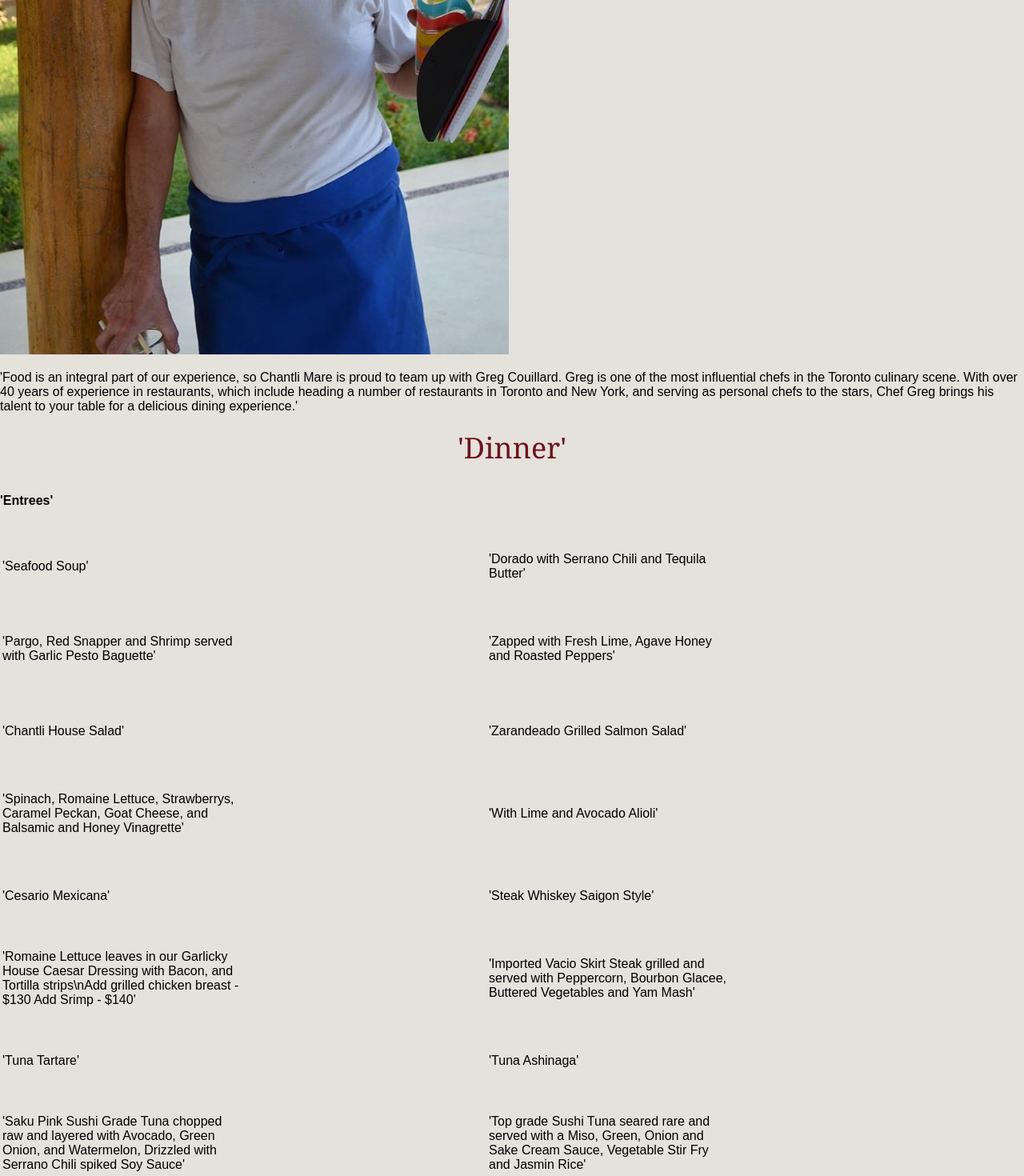
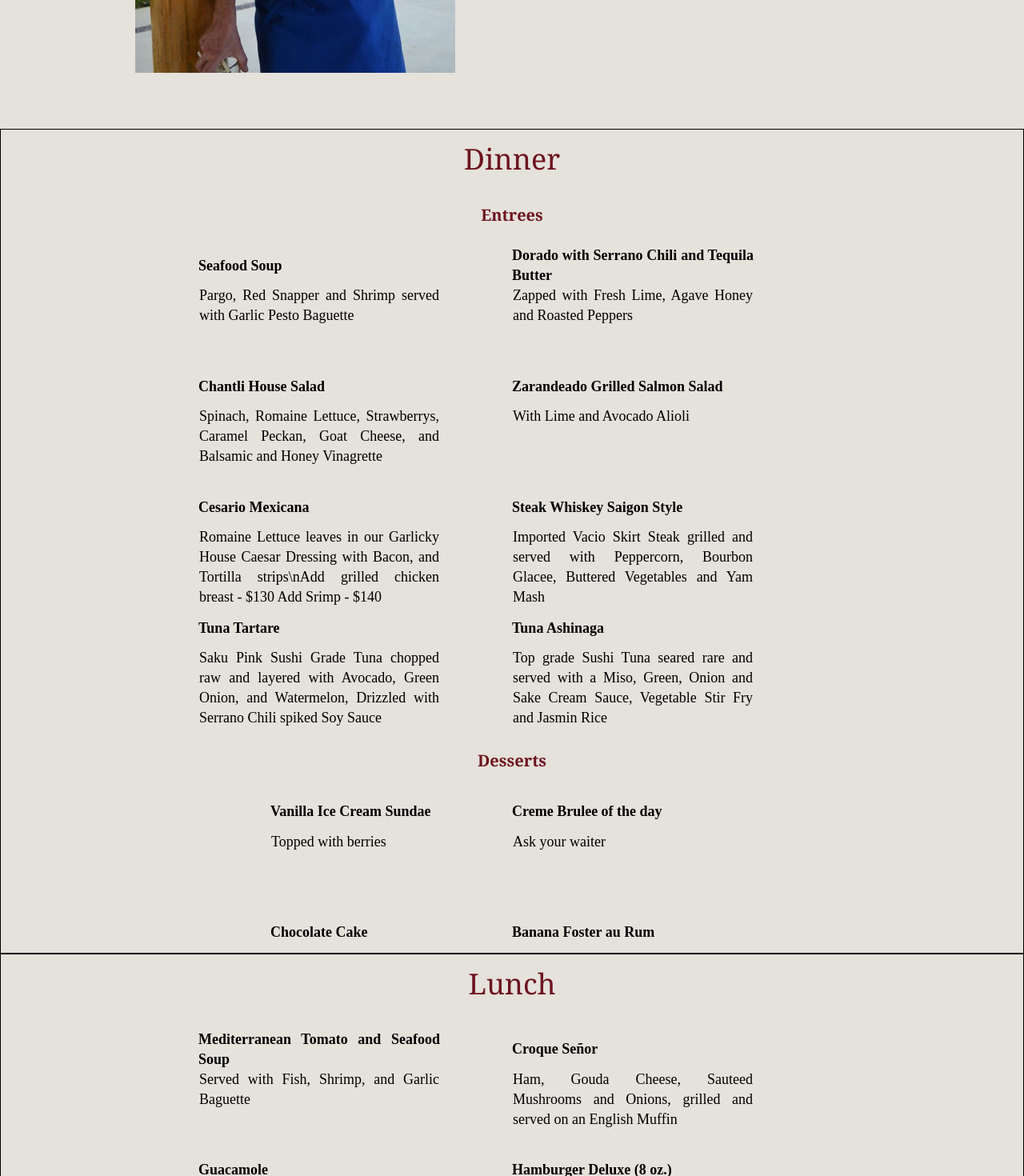
Before and after one commit to jcont12/Chantli-Mare, a React (Create React App) app: page /Dining in a window 1280 px wide. Shown: the part 1330-2800 px from the top of the page at 80% size. Built offline with nearby package versions, Linux system fonts and the light colour scheme.

Commit message:
Style menus on dining page

```diff
--- a/src/App.css
+++ b/src/App.css
@@ -189,3 +189,79 @@ td {
   width: 300px;
   height:300px;
 }
+
+/*Dining Page Styling*/
+
+div .dining{
+  font-family: proxima-nova;
+  font-size: 18px;
+  line-height: 25px;
+}
+
+div .dining-greg{
+  position: relative;
+  text-align: center;
+  width:100%;
+  margin-bottom: 70px;
+  margin-top: 50px;
+}
+
+#dining-greg-img{
+  width: 400px;
+  display:inline-block;
+  vertical-align: bottom;
+}
+
+div #dining-greg-p{
+  display:inline-block;
+  margin: auto;
+  text-align: justify;
+  width: 40%;
+  margin-bottom: 220px;
+  margin-left: 30px;
+}
+
+div #dining-menu-dinner{
+  border: solid black 1px;
+}
+
+div #dining-menu-lunch{
+  border: solid black 1px;
+}
+
+h4 {
+    font-family: georgia;
+    font-size:20px;
+    color: #6d141e;
+    text-align:center;
+}
+
+.dining-table{
+  border-spacing:0px;
+  margin:auto;
+  text-align: justify;
+  vertical-align: top;
+}
+
+
+.dining-dinner-tr{
+  border: black solid 1px;
+}
+
+.dining-menus-td-price{
+  width:90px;
+  padding:0px;
+  height:20px;
+}
+
+.dining-menus-td-description{
+    vertical-align: top;
+}
+
+.dining-menu-meal{
+  font-weight: bold;
+  height:50px;
+  padding:0;
+  margin:0;
+
+}
--- a/src/components/pages/diningComponents/greg.js
+++ b/src/components/pages/diningComponents/greg.js
@@ -5,9 +5,9 @@ class Greg extends Component {
   render() {
     return(
       <div className='dining-greg'>
-        <h3> 'Greg Couillard, Chef' </h3>
-        <img src={require('../../../images/Greg.jpg')} />
-        <p> 'Food is an integral part of our experience, so Chantli Mare is proud to team up with Greg Couillard. Greg is one of the most influential chefs in the Toronto culinary scene. With over 40 years of experience in restaurants, which include heading a number of restaurants in Toronto and New York, and serving as personal chefs to the stars, Chef Greg brings his talent to your table for a delicious dining experience.'</p>
+        <h3> Greg Couillard, Chef </h3>
+        <img id='dining-greg-img' src={require('../../../images/Greg.jpg')} />
+        <p id='dining-greg-p'> Food is an integral part of our experience, so Chantli Mare is proud to team up with Greg Couillard. Greg is one of the most influential chefs in the Toronto culinary scene. With over 40 years of experience in restaurants, which include heading a number of restaurants in Toronto and New York, and serving as personal chefs to the stars, Chef Greg brings his talent to your table for a delicious dining experience.</p>
       </div>
     )
   }
--- a/src/components/pages/diningComponents/menu.js
+++ b/src/components/pages/diningComponents/menu.js
@@ -5,134 +5,137 @@ class Menu extends Component{
   render(){
     return(
       <div className='dining-menu'>
-        <h1>'Dinner'</h1>
-        <h4>'Entrees'</h4>
-        <table>
+        <div id='dining-menu-dinner'>
+          <h1>Dinner</h1>
+          <h4>Entrees</h4>
+          <table className='dining-table'>
+            <tr className='dining-dinner-tr'>
+              <td className="dining-menu-meal">Seafood Soup</td>
+              <td className='dining-menus-td-price'></td>
+              <td className="dining-menu-meal">Dorado with Serrano Chili and Tequila Butter</td>
+              <td className='dining-menus-td-price'></td>
+            </tr>
+            <tr className='dining-dinner-tr'>
+              <td className='dining-menus-td-description'>Pargo, Red Snapper and Shrimp served with Garlic Pesto Baguette</td>
+              <td className='dining-menus-td-price'></td>
+              <td className='dining-menus-td-description'>Zapped with Fresh Lime, Agave Honey and Roasted Peppers</td>
+              <td className='dining-menus-td-price'></td>
+            </tr>
+            <tr className='dining-dinner-tr'>
+              <td className="dining-menu-meal">Chantli House Salad</td>
+              <td className='dining-menus-td-price'></td>
+              <td className="dining-menu-meal">Zarandeado Grilled Salmon Salad</td>
+              <td className='dining-menus-td-price'></td>
+            </tr>
+            <tr className='dining-dinner-tr'>
+              <td className='dining-menus-td-description'>Spinach, Romaine Lettuce, Strawberrys, Caramel Peckan, Goat Cheese, and Balsamic and Honey Vinagrette</td>
+              <td className='dining-menus-td-price'></td>
+              <td className='dining-menus-td-description'>With Lime and Avocado Alioli</td>
+              <td className='dining-menus-td-price'></td>
+            </tr>
+            <tr className='dining-dinner-tr'>
+              <td className="dining-menu-meal">Cesario Mexicana</td>
+              <td className='dining-menus-td-price'></td>
+              <td className="dining-menu-meal">Steak Whiskey Saigon Style</td>
+              <td className='dining-menus-td-price'></td>
+            </tr>
+            <tr className='dining-dinner-tr'>
+              <td className='dining-menus-td-description'>Romaine Lettuce leaves in our Garlicky House Caesar Dressing with Bacon, and Tortilla strips\nAdd grilled chicken breast - $130  Add Srimp - $140</td>
+              <td className='dining-menus-td-price'></td>
+              <td className='dining-menus-td-description'>Imported Vacio Skirt Steak grilled and served with Peppercorn, Bourbon Glacee, Buttered Vegetables and Yam Mash</td>
+              <td className='dining-menus-td-price'></td>
+            </tr>
+            <tr className='dining-dinner-tr'>
+              <td className="dining-menu-meal">Tuna Tartare</td>
+              <td className='dining-menus-td-price'></td>
+              <td className="dining-menu-meal">Tuna Ashinaga</td>
+              <td className='dining-menus-td-price'></td>
+            </tr>
+            <tr className='dining-dinner-tr'>
+              <td className='dining-menus-td-description'>Saku Pink Sushi Grade Tuna chopped raw and layered with Avocado, Green Onion, and Watermelon, Drizzled with Serrano Chili spiked Soy Sauce</td>
+              <td className='dining-menus-td-price'></td>
+              <td className='dining-menus-td-description'>Top grade Sushi Tuna seared rare and served with a Miso, Green, Onion and Sake Cream Sauce, Vegetable Stir Fry and Jasmin Rice</td>
+              <td className='dining-menus-td-price'></td>
+            </tr>
+          </table>
+          <h4>Desserts</h4>
+          <table className='dining-table'>
+            <tr className='dining-dinner-tr'>
+              <td className="dining-menu-meal">Vanilla Ice Cream Sundae</td>
+              <td className="dining-menu-meal">Creme Brulee of the day</td>
+            </tr>
+            <tr className='dining-dinner-tr'>
+              <td className='dining-menus-td-description'>Topped with berries</td>
+              <td className='dining-menus-td-description'>Ask your waiter</td>
+            </tr>
+            <tr className='dining-dinner-tr'>
+              <td className="dining-menu-meal">Chocolate Cake</td>
+              <td className="dining-menu-meal">Banana Foster au Rum</td>
+            </tr>
+          </table>
+        </div>
+        <div id='dining-menu-lunch'>
+          <h1>Lunch</h1>
+          <table className='dining-table'>
             <tr>
-            <td class="meal">'Seafood Soup'</td>
-            <td></td>
-            <td class="meal">'Dorado with Serrano Chili and Tequila Butter'</td>
-            <td></td>
+              <td className="dining-menu-meal">Mediterranean Tomato and Seafood Soup</td>
+              <td className='dining-menus-td-price'></td>
+              <td className="dining-menu-meal">Croque Señor</td>
+              <td className='dining-menus-td-price'></td>
             </tr>
             <tr>
-            <td>'Pargo, Red Snapper and Shrimp served with Garlic Pesto Baguette'</td>
-            <td></td>
-            <td>'Zapped with Fresh Lime, Agave Honey and Roasted Peppers'</td>
-            <td></td>
+              <td className='dining-menus-td-description'>Served with Fish, Shrimp, and Garlic Baguette</td>
+              <td className='dining-menus-td-price'></td>
+              <td className='dining-menus-td-description'>Ham, Gouda Cheese, Sauteed Mushrooms and Onions, grilled and served on an English Muffin</td>
+              <td className='dining-menus-td-price'></td>
             </tr>
             <tr>
-            <td class="meal">'Chantli House Salad'</td>
-            <td></td>
-            <td class="meal">'Zarandeado Grilled Salmon Salad'</td>
-            <td></td>
+              <td className="dining-menu-meal">Guacamole</td>
+              <td className='dining-menus-td-price'></td>
+              <td className="dining-menu-meal">Hamburger Deluxe (8 oz.)</td>
+              <td className='dining-menus-td-price'></td>
             </tr>
             <tr>
-            <td>'Spinach, Romaine Lettuce, Strawberrys, Caramel Peckan, Goat Cheese, and Balsamic and Honey Vinagrette'</td>
-            <td></td>
-            <td>'With Lime and Avocado Alioli'</td>
-            <td></td>
+              <td className='dining-menus-td-description'>Served with Tortilla Chips and Pico de Gallo Salsa</td>
+              <td className='dining-menus-td-price'></td>
+              <td className='dining-menus-td-description'>Served with Bacon, Choice of Blue or Cheddar Cheese, Sauteed Onions and Mushrooms, with Fried Potatoes</td>
+              <td className='dining-menus-td-price'></td>
             </tr>
             <tr>
-            <td class="meal">'Cesario Mexicana'</td>
-            <td></td>
-            <td class="meal">'Steak Whiskey Saigon Style'</td>
-            <td></td>
+              <td className="dining-menu-meal">Cesario Mexicana</td>
+              <td className='dining-menus-td-price'></td>
+              <td className="dining-menu-meal">Aguachile with Shrimp</td>
+              <td className='dining-menus-td-price'></td>
             </tr>
             <tr>
-            <td>'Romaine Lettuce leaves in our Garlicky House Caesar Dressing with Bacon, and Tortilla strips\nAdd grilled chicken breast - $130  Add Srimp - $140'</td>
-            <td></td>
-            <td>'Imported Vacio Skirt Steak grilled and served with Peppercorn, Bourbon Glacee, Buttered Vegetables and Yam Mash'</td>
-            <td></td>
+              <td className='dining-menus-td-description'>Romaine Lettuce leaves in our Garlicky House Caesar Dressing with Bacon, and Tortilla strips\nAdd grilled chicken breast - $130  Add Srimp - $140</td>
+              <td className='dining-menus-td-price'></td>
+              <td className='dining-menus-td-description'>Cucumber and Chile Serrano with Tomatillo and Lime Juice, served ice cold with Tostadas</td>
+              <td className='dining-menus-td-price'></td>
             </tr>
             <tr>
-            <td class="meal">'Tuna Tartare'</td>
-            <td></td>
-            <td class="meal">'Tuna Ashinaga'</td>
-            <td></td>
+              <td className="dining-menu-meal">Pasta al Diablo</td>
             </tr>
             <tr>
-            <td>'Saku Pink Sushi Grade Tuna chopped raw and layered with Avocado, Green Onion, and Watermelon, Drizzled with Serrano Chili spiked Soy Sauce'</td>
-            <td></td>
-            <td>'Top grade Sushi Tuna seared rare and served with a Miso, Green, Onion and Sake Cream Sauce, Vegetable Stir Fry and Jasmin Rice'</td>
-            <td></td>
+              <td className='dining-menus-td-description'>Served with Gorgonzola, White Wine, Cream, Tomatoes, Sweet Pepper, Spinach, and a touch of Chile</td>
+              <td className='dining-menus-td-price'></td>
             </tr>
             </table>
-        <h4>'Desserts'</h4>
-        <table>
+            <h4>Desserts</h4>
+            <table className='dining-table'>
               <tr>
-            <td class="meal">'Vanilla Ice Cream Sundae'</td>
-            <td class="meal">'Creme Brulee of the day'</td>
+                <td className="dining-menu-meal">Vanilla Ice Cream</td>
+                <td className="dining-menu-meal">Creme Brulee of the day</td>
               </tr>
               <tr>
-            <td>Topped with berries</td>
-            <td>Ask your waiter</td>
+                <td className='dining-menus-td-price'></td>
+                <td className='dining-menus-td-description'>Ask your waiter</td>
               </tr>
               <tr>
-            <td class="meal">'Chocolate Cake'</td>
-            <td class="meal">'Banana Foster au Rum'</td>
+                <td className="dining-menu-meal">Chocolate Cake</td>
               </tr>
             </table>
-
-        <h1>Lunch</h1>
-        <table>
-          <tr>
-            <td class="meal">'Mediterranean Tomato and Seafood Soup'</td>
-            <td></td>
-            <td class="meal">'Croque Señor'</td>
-            <td></td>
-          </tr>
-          <tr>
-            <td>'Served with Fish, Shrimp, and Garlic Baguette'</td>
-            <td></td>
-            <td>'Ham, Gouda Cheese, Sauteed Mushrooms and Onions, grilled and served on an English Muffin'</td>
-            <td></td>
-          </tr>
-          <tr>
-            <td class="meal">'Guacamole'</td>
-            <td></td>
-            <td class="meal">'Hamburger Deluxe (8 oz.)'</td>
-            <td></td>
-          </tr>
-          <tr>
-            <td>'Served with Tortilla Chips and Pico de Gallo Salsa'</td>
-            <td></td>
-            <td>'Served with Bacon, Choice of Blue or Cheddar Cheese, Sauteed Onions and Mushrooms, with Fried Potatoes'</td>
-            <td></td>
-          </tr>
-          <tr>
-            <td class="meal">'Cesario Mexicana'</td>
-            <td></td>
-            <td class="meal">'Aguachile with Shrimp'</td>
-            <td></td>
-          </tr>
-          <tr>
-            <td>'Romaine Lettuce leaves in our Garlicky House Caesar Dressing with Bacon, and Tortilla strips\nAdd grilled chicken breast - $130  Add Srimp - $140'</td>
-            <td></td>
-            <td>'Cucumber and Chile Serrano with Tomatillo and Lime Juice, served ice cold with Tostadas'</td>
-            <td></td>
-          </tr>
-          <tr>
-            <td class="meal">'Pasta al Diablo'</td>
-          </tr>
-          <tr>
-            <td>'Served with Gorgonzola, White Wine, Cream, Tomatoes, Sweet Pepper, Spinach, and a touch of Chile'</td>
-            <td></td>
-          </tr>
-          <h4>'Desserts'</h4>
-          <table>
-            <tr>
-              <td class="meal">'Vanilla Ice Cream'</td>
-              <td class="meal">'Creme Brulee of the day'</td>
-            </tr>
-            <tr>
-              <td></td>
-              <td>Ask your waiter</td>
-            </tr>
-            <tr>
-              <td class="meal">'Chocolate Cake'</td>
-            </tr>
-          </table>
-        </table>
+          </div>
       </div>
       )
   }
```
Lines whose indentation alone changed are shown as unchanged.
